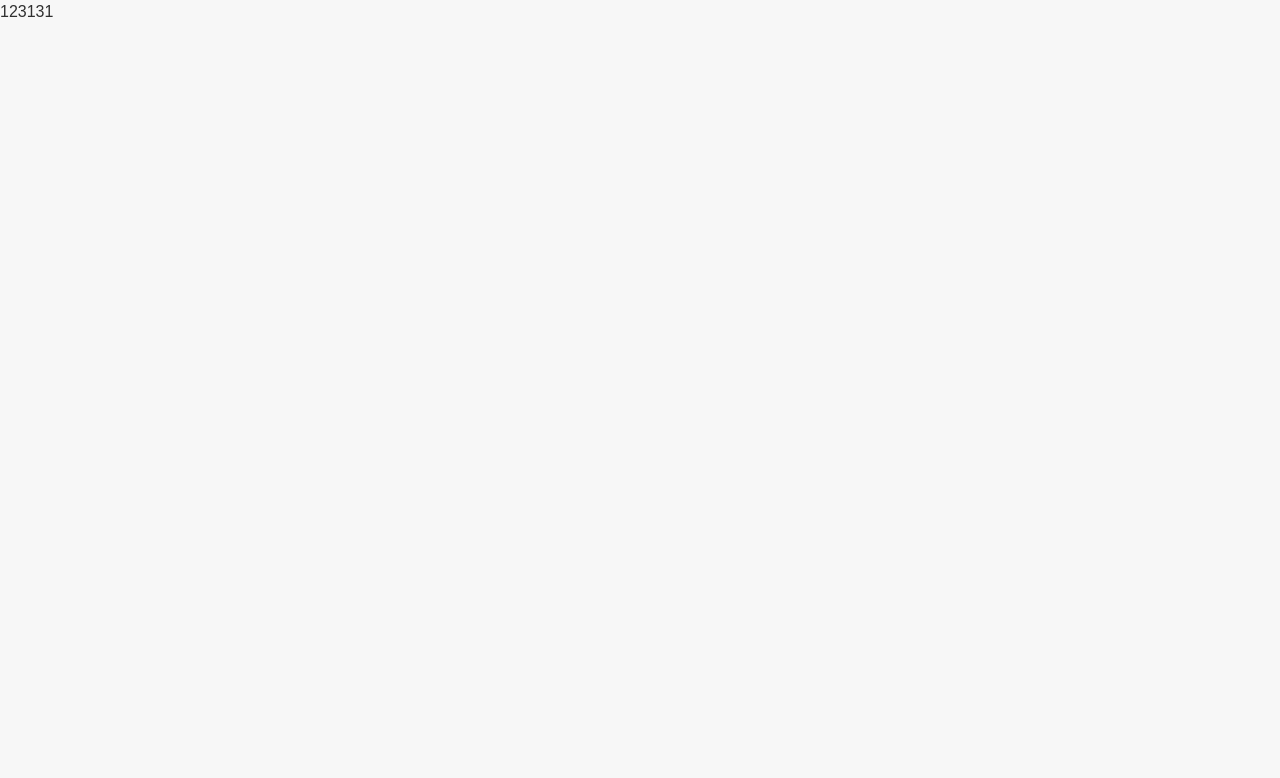
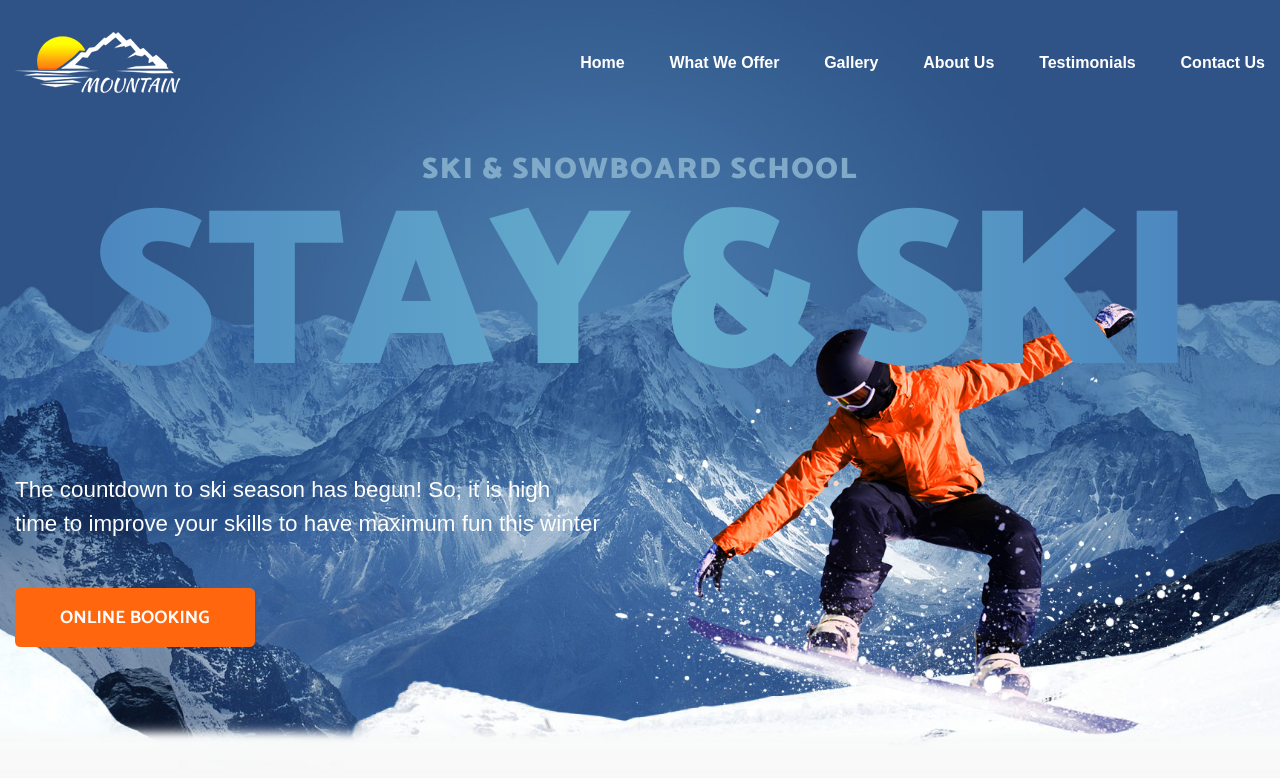
Before and after one commit to Fotoz/ski-and-snowboard-school, a plain HTML site: page index.html in a window 1280 px wide. Drawn offline with Linux system fonts and the light colour scheme; a web font is replaced by a local one.

Commit message:
s-header

```diff
--- a/css/main.css
+++ b/css/main.css
@@ -66,10 +66,110 @@ a:hover {
 }
 
 /***** ——————————————————————————————————————————————————————————————————————
-Section:
+Section: Header
 —————————————————————————————————————————————————————————————————————— *****/
 
+.header {
+	background: #366092 url(../images/header/header-bg.jpg) no-repeat center top / cover;
+	height: 100vh;
+	min-height: 750px;
+}
 
+/* top-line */
+.top-line {
+	display: flex;
+	justify-content: space-between;
+	align-items: center;
+	padding: 2em 0;
+}
+.nav {
+	display: flex;
+}
+.nav a {
+	font: 700 1em 'Muli', sans-serif;
+	color: #fff;
+	position: relative;
+
+	transition: color .2s linear;
+}
+.nav a:not(:last-child) {
+	margin-right: 2.8em;
+}
+.nav a::after {
+	content: '';
+	position: absolute;
+	left: 0;
+	bottom: -.4em;
+
+	width: 100%;
+	height: .2em;
+
+	background-color: #ff660d;
+	border-radius: .2em;
+
+	transform: scale(0);
+	transform-origin: 0;
+	transition: transform .2s linear;
+}
+.nav a:hover {
+	color: #ff660d;
+}
+.nav a:hover::after {
+	transform: scale(1);
+}
+
+/* header-content */
+.header-suptitle,
+.header-title {
+	font-family: 'Catamaran', sans-serif;
+	font-weight: 900;
+	text-align: center;
+	text-transform: uppercase;
+	line-height: .9;
+}
+.header-suptitle {
+	font-size: 1.85em;
+	letter-spacing: .05em;
+	color: #81aac9;
+
+	margin-top: 2rem;
+}
+.header-title {
+	font-size: 14em; /*прогрессивный размер - font-size: calc(10em + 4vw);*/
+	letter-spacing: -0.04em;
+	color: #66aecd;
+
+	background: linear-gradient(90deg, #4882bd, #66aecd, #4882bd);
+	-webkit-background-clip: text;
+	-webkit-text-fill-color: transparent;
+
+	margin-bottom: 4.5rem;
+}
+.header-text {
+	font: 400 1.4em 'Muli', sans-serif;
+	line-height: 1.5;
+	color: #fefefe;
+
+	width: 100%;
+	max-width: 615px;
+	margin-bottom: 3rem;
+}
+.btn {
+	display: inline-block;
+	font: 700 1.125em 'Catamaran', sans-serif;
+	text-transform: uppercase;
+	color: #fefefe;
+
+	background-color: #ff660d;
+	border-radius: .3em;
+	padding: .8em 2.5em;
+
+	transition: background .15s linear;
+}
+.btn:hover {
+	color: #fefefe;
+	background-color: #f45107;
+}
 
 /***** ——————————————————————————————————————————————————————————————————————
 Section:
--- a/index.html
+++ b/index.html
@@ -19,9 +19,32 @@
 	</head>
 
 	<body>
-		<!-- Section: Name -->
-			123131
-		<!-- End Section: Name -->
+		<!-- Section: Header -->
+			<header class="header">
+				<div class="wrapper--second">
+					<div class="top-line">
+						<img src="images/header/logo.png" alt="logo">
+
+						<nav class="nav">
+							<a href="#">Home</a>
+							<a href="#">What We Offer</a>
+							<a href="#">Gallery</a>
+							<a href="#">About Us</a>
+							<a href="#">Testimonials</a>
+							<a href="#">Contact Us</a>
+						</nav>
+					</div>
+				</div> <!-- /.wrapper-second -->
+
+				<div class="wrapper">
+					<p class="header-suptitle">ski & snowboard school</p>
+					<h1 class="header-title">stay & ski</h1>
+
+					<p class="header-text">The countdown to ski season has begun! So, it is high<br>time to improve your skills to have maximum fun this winter</p>
+					<a class="btn" href="#">online booking</a>
+				</div>
+			</header>
+		<!-- End Section: Header -->
 
 		<!-- JS Locals -->
 			<script src="libs/jquery/jquery-3.4.1.min.js"></script>
```
Also changed, not shown: images/header/header-bg.jpg (added), images/header/logo.png (added), 1 other file.
